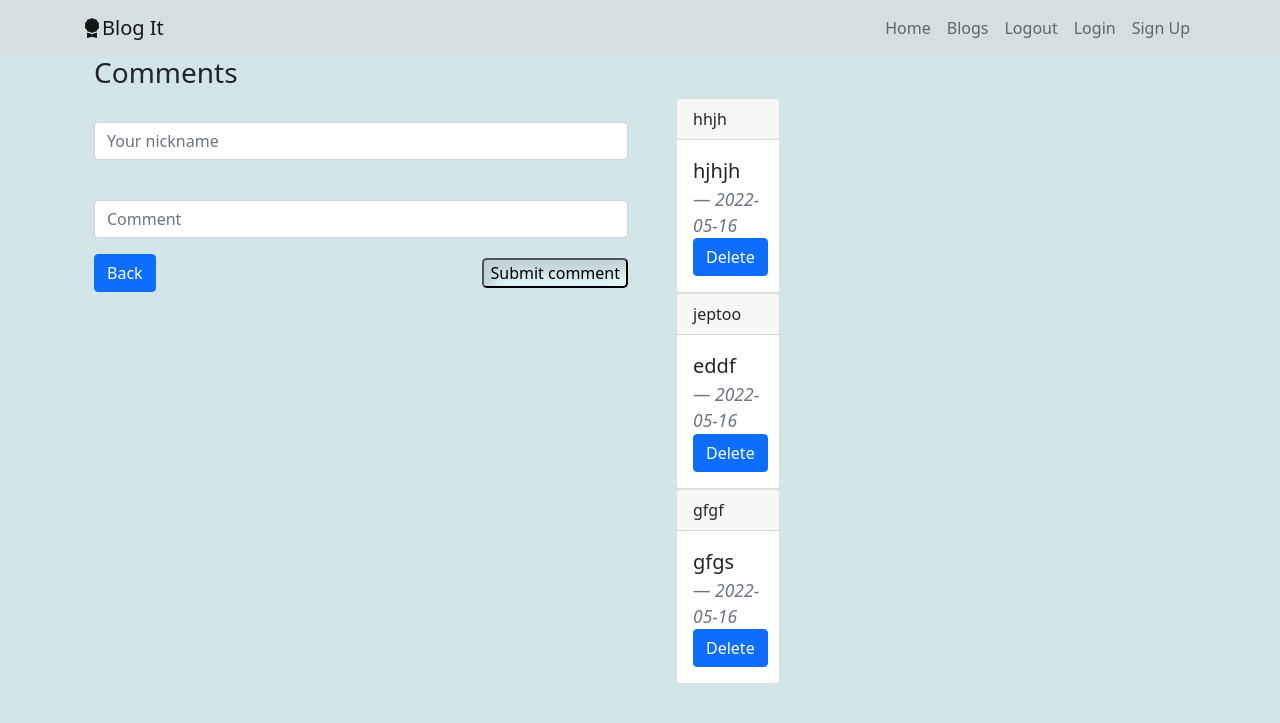
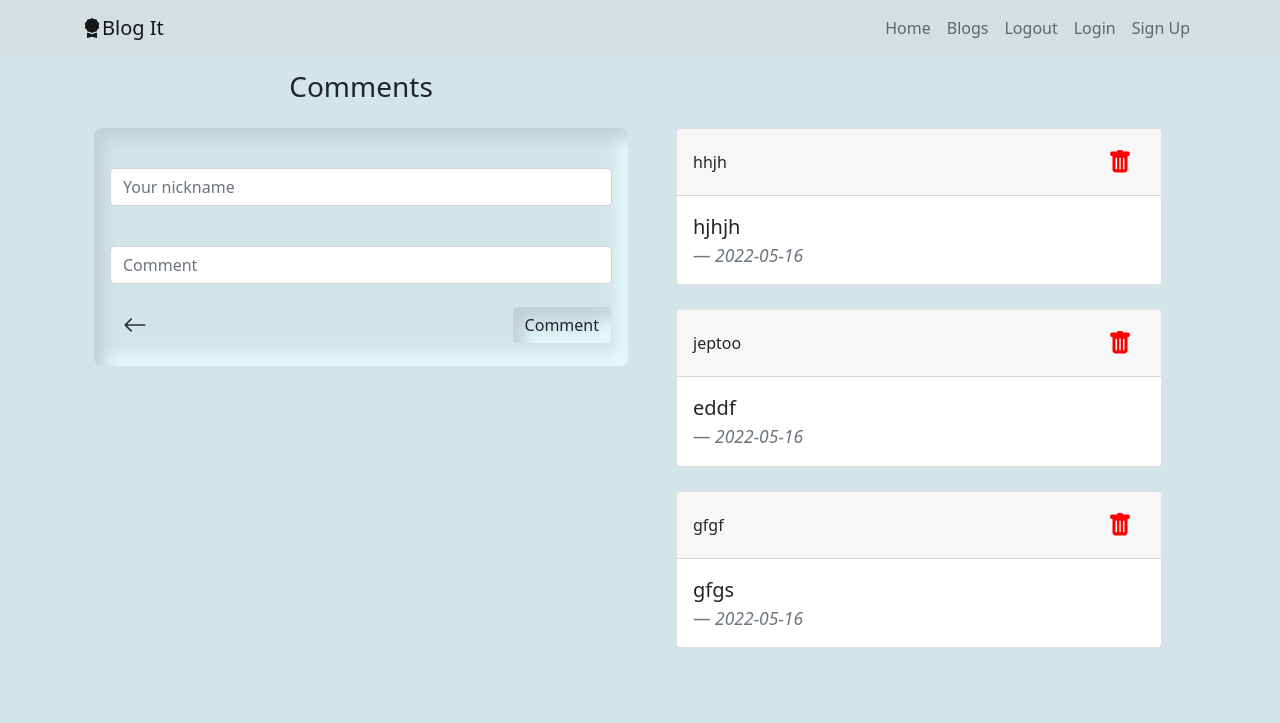
Before and after one commit to Kisavi/Blog-Site, a Flask app: page /comment/2 in a window 1280 px wide. Shown: the top 723 px of the page. Run offline with Flask 2, Linux system fonts and the light colour scheme; a user stored in the database is signed in; data comes from the database, SQL or seed files in the repository; both versions use the stored data as it was after the commit.

Commit message:
add delete icon to the comment card

```diff
--- a/app/static/css/styles.css
+++ b/app/static/css/styles.css
@@ -55,13 +55,13 @@ body {
   box-shadow: inset 9.91px 9.91px 15px #BFD1D4, inset -9.91px -9.91px 15px #E5FBFE;
 }
 
-.submit {
+.submit1 {
   background: #d2e6e9;
   border-radius: 0.3em;
   box-shadow: inset 9.91px 9.91px 15px #BFD1D4, inset -9.91px -9.91px 15px #E5FBFE;
 }
 
-.submit:hover {
+.submit1:hover {
   border-color: #24302e;
 }
 
@@ -82,7 +82,7 @@ body {
   margin-bottom: 1.5em;
 }
 
-span {
+.span1 {
   color: grey;
   font-style: italic;
 }
@@ -93,7 +93,7 @@ span {
   align-items: center;
 }
 
-.comment-button {
+.comment-button,.comment-button1 {
   font-size: x-large;
 }
 
@@ -116,3 +116,8 @@ span {
 .red:hover {
   color: red;
 }
+
+/* comment section */
+.user-comments {
+  margin-top: 4.5em;
+}
--- a/app/templates/blog.html
+++ b/app/templates/blog.html
@@ -18,7 +18,7 @@
           <label for="content" class="form-label">Blog content</label>
           <textarea class="form-control" id="content" name="content" rows="7"></textarea>
         </div>
-        <button type="submit" class="btn submit">Submit Blog</button>
+        <button type="submit" class="btn submit1">Submit Blog</button>
       </form>
     </div>
     <div class="col-md-3"></div>
--- a/app/templates/blog_display_macro.html
+++ b/app/templates/blog_display_macro.html
@@ -13,8 +13,8 @@
   <h5 class="card-header">{{blog.title}}</h5>
   <div class="card-body">
     <p class="card-text">{{blog.content}}</p>
-    <p class="card-text"><span>By:</span> {{blog.author}}</p>
-      <p class="card-text"><span>{{blog.date.strftime('%Y-%m-%d')}}</span></p>
+    <p class="card-text"><span class="span1">By:</span> {{blog.author}}</p>
+      <p class="card-text"><span class="span1">{{blog.date.strftime('%Y-%m-%d')}}</span></p>
       <div class="footer">
           <div class="comment-footer">
                  <a href="/comment/{{blog.id}}"><button class="btn comment-button"><i class="bi bi-chat-quote"></i></button></a>
--- a/app/templates/blog_edit.html
+++ b/app/templates/blog_edit.html
@@ -18,7 +18,7 @@
           <label for="content" class="form-label">Blog content</label>
           <textarea class="form-control" id="content" name="content" rows="7"></textarea>
         </div>
-        <button type="submit" class="btn submit">Update</button>
+        <button type="submit" class="btn submit1">Update</button>
       </form>
     </div>
     <div class="col-md-3"></div>
--- a/app/templates/comment_display_macro.html
+++ b/app/templates/comment_display_macro.html
@@ -1,13 +1,14 @@
 {% extends 'base.html' %}
 {% macro display_comments(comments) %}
-<div class="container">
+<div class="container user-comments">
     <div class="row">
- <div class="col-md-3">
+ <div class="col-md-12">
                 {% if comments %}
                     {% for comment in comments %}
-                <div class="card">
-                    <div class="card-header">
+                <div class="card b-card">
+                    <div class="card-header footer">
                         {{comment.nickname}}
+                        <a href="/remove/{{comment.id}}"><button class="btn comment-button red"><i class="bi bi-trash-fill"></i></button></a>
                      </div>
                     <div class="card-body">
                         <div>
@@ -17,7 +18,6 @@
                             </blockquote>
                         </div>
                         <div>
-                            <a href="/remove/{{comment.id}}" class="btn btn-primary">Delete</a>
                         </div>
                     </div>
                 </div>
--- a/app/templates/comments.html
+++ b/app/templates/comments.html
@@ -2,10 +2,10 @@
 {% from 'comment_display_macro.html' import display_comments%}
 {% block content %}
    <div class="container">
-        <h3>Comments</h3>
         <div class="row">
             <div class="col-md-6">
-                 <form method="POST">
+               <h3 class="b-header">Comments</h3>
+                 <form class="blog-form" method="POST">
                       <div class="mb-3">
                         <label for="nickname" class="form-label"></label>
                         <input type="text" class="form-control" id="nickname" name="nickname" placeholder="Your nickname">
@@ -15,8 +15,8 @@
                         <input type="text" class="form-control" id="content" name="content" placeholder="Comment">
                       </div>
                      <div class="footer">
-                         <a href="/blogs" class="btn btn-primary">Back</a>
-                          <button type="submit" class="submit">Submit comment</button>
+                         <a href="/blogs" class="btn comment-button"><i class="bi bi-arrow-left"></i></a>
+                          <button type="submit" class="btn submit1">Comment</button>
                      </div>
                  </form>
             </div>
```
Also changed, not shown: app/blog.db.
